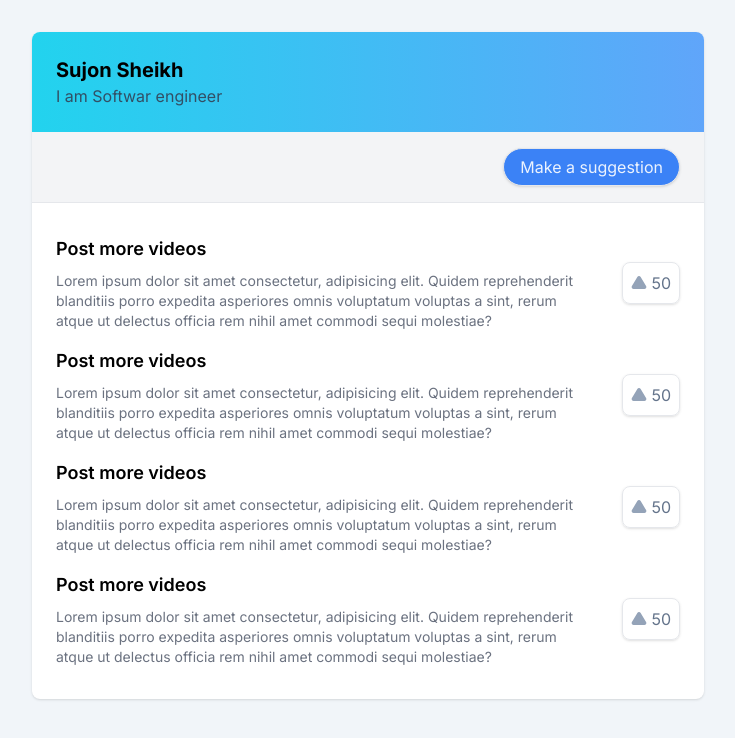
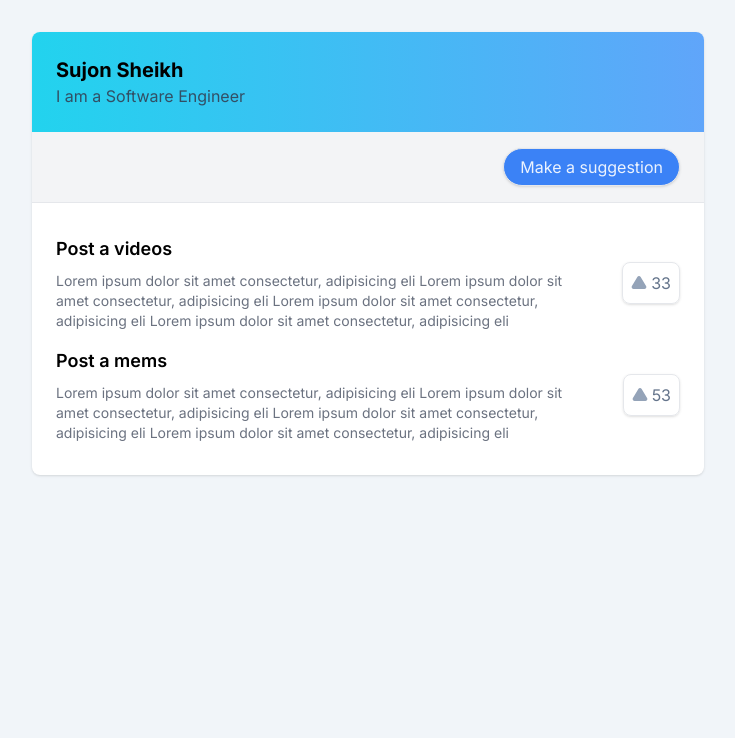
Before and after one commit to sujoncoder/Replay-Board, a Next.js app: page / in a window 1280 px wide. Shown: the top 738 px of the page, without its empty margins (272-1007 px from the left). Built offline with nearby package versions, Linux system fonts and the light colour scheme.

Commit message:
make customs popup done

```diff
--- a/src/app/page.js
+++ b/src/app/page.js
@@ -2,48 +2,68 @@
 
 import Button from "@/components/Button";
 import ReplayFormModal from "@/components/ReplayFormModal";
-import Replayiteam from "@/components/Replayiteam";
+import ReplayItem from "@/components/ReplayItem";
+import ReplayItemModal from "@/components/ReplayItemModal";
+import replays from "@/utils/data/replay";
 import { useState } from "react";
 
 export default function Home() {
-  const [showReplayPopup, setShowReplayPopup] = useState(false);
+  const [showReplayPopupForm, setShowReplayPopupForm] = useState(false);
+  const [showReplayPopupItem, setShowReplayPopupItem] = useState(null);
 
   // HANDLE SHOW REPLAY POPUP
-  const handleOpenReplayPopup = () => {
-    setShowReplayPopup(!false);
+  const handleOpenReplayPopupForm = () => {
+    setShowReplayPopupForm(true);
+  };
+
+  // HANDLE SHOW REPLAY ITEM POPUP
+  const handleOpenReplayPopupItem = (replay) => {
+    setShowReplayPopupItem(replay);
   };
 
   return (
     <main className="bg-white md:max-w-2xl shadow mx-auto md:rounded-lg md:mt-8 overflow-hidden">
       <div className="bg-gradient-to-r from-cyan-400 to-blue-400 p-6">
         <h1 className="text-xl font-bold">Sujon Sheikh</h1>
-        <p className="text-opacity-90 text-slate-700">I am Softwar engineer</p>
+        <p className="text-opacity-90 text-slate-700">
+          I am a Software Engineer
+        </p>
       </div>
 
-      {/* Filter button area  */}
+      {/* Filter button area */}
       <div className="bg-gray-100 px-6 py-4 border-b flex">
         <div className="grow"></div>
 
         <div>
-          <Button
-            primary
-            onClick={handleOpenReplayPopup}
-            className="bg-blue-500 px-4 py-1.5 shadow hover:brightness-105 duration-200 active:bg-blue-600 rounded-full text-white text-opacity-90"
-          >
+          <Button primary onClick={handleOpenReplayPopupForm}>
             Make a suggestion
           </Button>
         </div>
       </div>
 
-      {/* Replay Item  */}
+      {/* Replay Item */}
       <div className="py-6">
-        <Replayiteam />
-        <Replayiteam />
-        <Replayiteam />
-        <Replayiteam />
+        {replays.map((replay) => (
+          <ReplayItem
+            key={replay.id}
+            {...replay}
+            onSetModal={() => handleOpenReplayPopupItem(replay)}
+          />
+        ))}
       </div>
 
-      {showReplayPopup && <ReplayFormModal onSetModal={setShowReplayPopup} />}
+      {showReplayPopupForm && (
+        <ReplayFormModal onSetModal={setShowReplayPopupForm} />
+      )}
+
+      <div>
+        {showReplayPopupItem && (
+          <ReplayItemModal
+            {...showReplayPopupItem}
+            onSetModal={setShowReplayPopupItem}
+          />
+        )}
+      </div>
     </main>
   );
 }
--- /dev/null
+++ b/src/components/Popup.jsx
@@ -0,0 +1,32 @@
+import { IoCloseCircleOutline } from "react-icons/io5";
+
+const Popup = ({ onSetModal, children, title }) => {
+  return (
+    <div
+      onClick={() => onSetModal(false)}
+      className="fixed inset-0 bg-opacity-80 flex items-center bg-black"
+    >
+      {/* close */}
+      <div
+        onClick={() => onSetModal()}
+        className="fixed top-2 right-4 hover:bg-red-500 duration-200 p-1 hover:bg-opacity-50 rounded-full text-slate-100 cursor-pointer"
+      >
+        <IoCloseCircleOutline className="w-10 h-10" />
+      </div>
+      {/* ------------------- */}
+      <div className="w-full">
+        <div
+          onClick={(e) => e.stopPropagation()}
+          className="bg-white md:max-w-2xl mx-auto py-4 md:rounded-lg"
+        >
+          <h2 className="text-lg text-slate-500 font-semibold text-center border-b pb-2">
+            {title}
+          </h2>
+          {children}
+        </div>
+      </div>
+    </div>
+  );
+};
+
+export default Popup;
--- a/src/components/ReplayFormModal.jsx
+++ b/src/components/ReplayFormModal.jsx
@@ -1,22 +1,9 @@
-import { IoCloseCircleOutline } from "react-icons/io5";
 import Button from "./Button";
+import Popup from "./Popup";
 
 const ReplayFormModal = ({ onSetModal }) => {
   return (
-    <div className="fixed inset-0 bg-opacity-80 flex items-center bg-black">
-      {/* close */}
-      <div
-        onClick={() => onSetModal()}
-        className="fixed top-2 right-4 hover:bg-red-500 duration-200 p-1 hover:bg-opacity-50 rounded-full text-slate-100 cursor-pointer"
-      >
-        <IoCloseCircleOutline className="w-10 h-10" />
-      </div>
-      {/* ------------------- */}
-      <div className="w-full">
-        <div className="bg-white md:max-w-2xl mx-auto py-4 md:rounded-lg">
-          <h2 className="text-lg text-slate-500 font-semibold text-center border-b pb-2">
-            Make a suggestion
-          </h2>
+    <Popup onSetModal={onSetModal} title={"Make a suggestion"}>
       <form className="p-8">
         <label className="text-lg text-slate-600 block pb-2">Title</label>
         <input
@@ -37,9 +24,7 @@ const ReplayFormModal = ({ onSetModal }) => {
           <Button primary>Create post</Button>
         </div>
       </form>
-        </div>
-      </div>
-    </div>
+    </Popup>
   );
 };
 
--- /dev/null
+++ b/src/components/ReplayItem.jsx
@@ -0,0 +1,26 @@
+import { TbTriangleFilled } from "react-icons/tb";
+
+const ReplayIteam = ({ title, description, votesCount, onSetModal }) => {
+  return (
+    <div
+      onClick={onSetModal}
+      className="px-6 py-2 cursor-pointer hover:bg-slate-50 duration-200"
+    >
+      <div className="flex items-center gap-8">
+        <div className="space-y-2">
+          <h2 className="text-lg font-semibold">{title}</h2>
+          <p className="text-gray-500 text-sm">{description}</p>
+        </div>
+
+        <div>
+          <button className="flex space-x-1 justify-center items-center shadow p-2 rounded-lg border">
+            <TbTriangleFilled className="text-slate-400" />
+            <span className="text-slate-500">{votesCount}</span>
+          </button>
+        </div>
+      </div>
+    </div>
+  );
+};
+
+export default ReplayIteam;
--- /dev/null
+++ b/src/components/ReplayItemModal.jsx
@@ -0,0 +1,23 @@
+import { TbTriangleFilled } from "react-icons/tb";
+import Button from "./Button";
+import Popup from "./Popup";
+
+const ReplayItemModal = ({ onSetModal, title, description, votesCount }) => {
+  return (
+    <Popup onSetModal={onSetModal}>
+      <div className="px-6 py-4 space-y-2">
+        <h1 className="text-slate-700 text-xl">{title}</h1>
+        <p className="text-slate-500">{description}</p>
+      </div>
+
+      <div className="px-6 flex justify-end">
+        <Button primary className="flex space-x-2 items-center">
+          <TbTriangleFilled className="text-slate-100" />
+          <span>{votesCount}</span>
+        </Button>
+      </div>
+    </Popup>
+  );
+};
+
+export default ReplayItemModal;
--- /dev/null
+++ b/src/components/ReplayItemPopupComment.jsx
@@ -0,0 +1,5 @@
+const ReplayItemPopupComment = () => {
+  return <div>ReplayIteamPopupComment</div>;
+};
+
+export default ReplayItemPopupComment;
--- a/src/components/Replayiteam.jsx
+++ /dev/null
@@ -1,28 +0,0 @@
-import { TbTriangleFilled } from "react-icons/tb";
-
-const Replayiteam = () => {
-  return (
-    <div className="px-6 py-2">
-      <div className="flex items-center gap-8">
-        <div className="space-y-2">
-          <h2 className="text-lg font-semibold">Post more videos</h2>
-          <p className="text-gray-500 text-sm">
-            Lorem ipsum dolor sit amet consectetur, adipisicing elit. Quidem
-            reprehenderit blanditiis porro expedita asperiores omnis voluptatum
-            voluptas a sint, rerum atque ut delectus officia rem nihil amet
-            commodi sequi molestiae?
-          </p>
-        </div>
-
-        <div>
-          <button className="flex space-x-1 justify-center items-center shadow p-2 rounded-lg border">
-            <TbTriangleFilled className="text-slate-400" />
-            <span className="text-slate-500">50</span>
-          </button>
-        </div>
-      </div>
-    </div>
-  );
-};
-
-export default Replayiteam;
--- /dev/null
+++ b/src/utils/data/replay.js
@@ -0,0 +1,18 @@
+const replays = [
+  {
+    id: 1,
+    title: "Post a videos",
+    description:
+      "Lorem ipsum dolor sit amet consectetur, adipisicing eli Lorem ipsum dolor sit amet consectetur, adipisicing eli Lorem ipsum dolor sit amet consectetur, adipisicing eli Lorem ipsum dolor sit amet consectetur, adipisicing eli",
+    votesCount: "33",
+  },
+  {
+    id: 2,
+    title: "Post a mems",
+    description:
+      "Lorem ipsum dolor sit amet consectetur, adipisicing eli Lorem ipsum dolor sit amet consectetur, adipisicing eli Lorem ipsum dolor sit amet consectetur, adipisicing eli Lorem ipsum dolor sit amet consectetur, adipisicing eli",
+    votesCount: "53",
+  },
+];
+
+export default replays;
```
Lines whose indentation alone changed are shown as unchanged.
